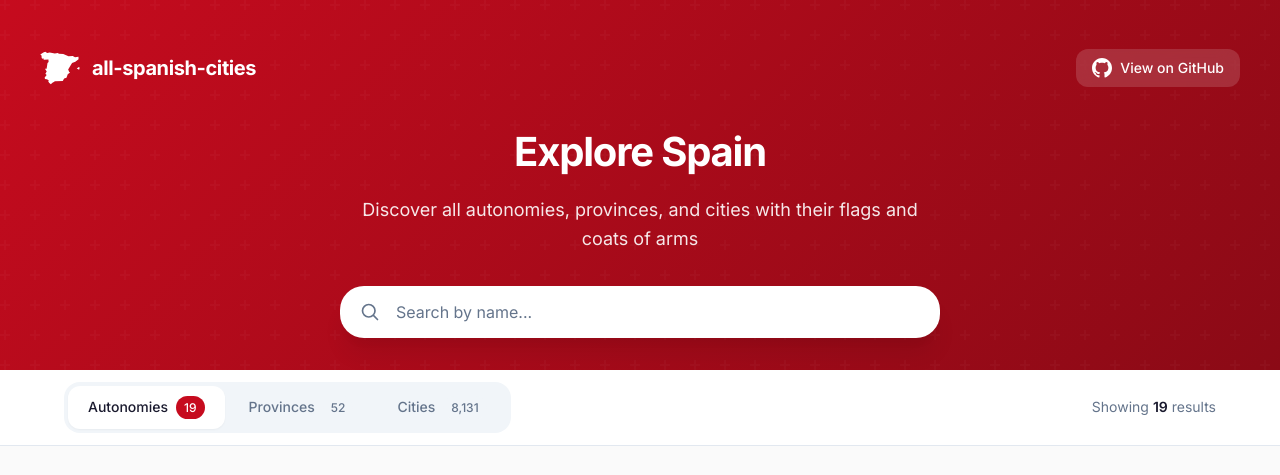
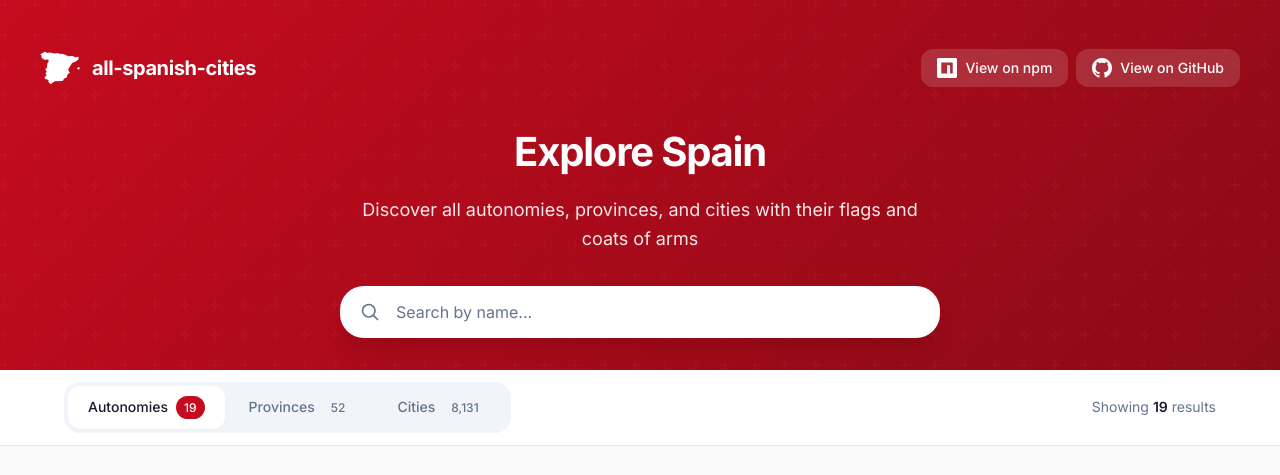
Before and after one commit to ByMykel/spanish-cities, a website: page docs/index.html in a window 1280 px wide. Shown: the top 475 px of the page. Drawn offline with Linux system fonts and the light colour scheme.

Commit message:
docs: add npm link to docs page

```diff
--- a/docs/index.html
+++ b/docs/index.html
@@ -171,6 +171,11 @@
             font-size: 1.25rem;
             font-weight: 700;
             letter-spacing: -0.02em;
+        }
+
+        .hero-links {
+            display: flex;
+            gap: 0.5rem;
         }
 
         .github-link {
@@ -795,12 +800,20 @@
                         </svg>
                         <span class="logo-text">all-spanish-cities</span>
                     </div>
+                    <div class="hero-links">
+                        <a href="https://www.npmjs.com/package/all-spanish-cities" target="_blank" rel="noopener" class="github-link">
+                            <svg viewBox="0 0 24 24" fill="currentColor">
+                                <path d="M1.763 0C.786 0 0 .786 0 1.763v20.474C0 23.214.786 24 1.763 24h20.474c.977 0 1.763-.786 1.763-1.763V1.763C24 .786 23.214 0 22.237 0zM5.13 5.323h13.74v13.354H15.7V8.676h-3.55v10.004h-7.02z"/>
+                            </svg>
+                            <span>View on npm</span>
+                        </a>
                         <a href="https://github.com/ByMykel/spanish-cities" target="_blank" rel="noopener" class="github-link">
                             <svg viewBox="0 0 24 24" fill="currentColor">
                                 <path d="M12 0c-6.626 0-12 5.373-12 12 0 5.302 3.438 9.8 8.207 11.387.599.111.793-.261.793-.577v-2.234c-3.338.726-4.033-1.416-4.033-1.416-.546-1.387-1.333-1.756-1.333-1.756-1.089-.745.083-.729.083-.729 1.205.084 1.839 1.237 1.839 1.237 1.07 1.834 2.807 1.304 3.492.997.107-.775.418-1.305.762-1.604-2.665-.305-5.467-1.334-5.467-5.931 0-1.311.469-2.381 1.236-3.221-.124-.303-.535-1.524.117-3.176 0 0 1.008-.322 3.301 1.23.957-.266 1.983-.399 3.003-.404 1.02.005 2.047.138 3.006.404 2.291-1.552 3.297-1.23 3.297-1.23.653 1.653.242 2.874.118 3.176.77.84 1.235 1.911 1.235 3.221 0 4.609-2.807 5.624-5.479 5.921.43.372.823 1.102.823 2.222v3.293c0 .319.192.694.801.576 4.765-1.589 8.199-6.086 8.199-11.386 0-6.627-5.373-12-12-12z"/>
                             </svg>
                             <span>View on GitHub</span>
                         </a>
+                    </div>
                 </div>
                 <div class="hero-main">
                     <h1>Explore Spain</h1>
```
Lines whose indentation alone changed are shown as unchanged.
